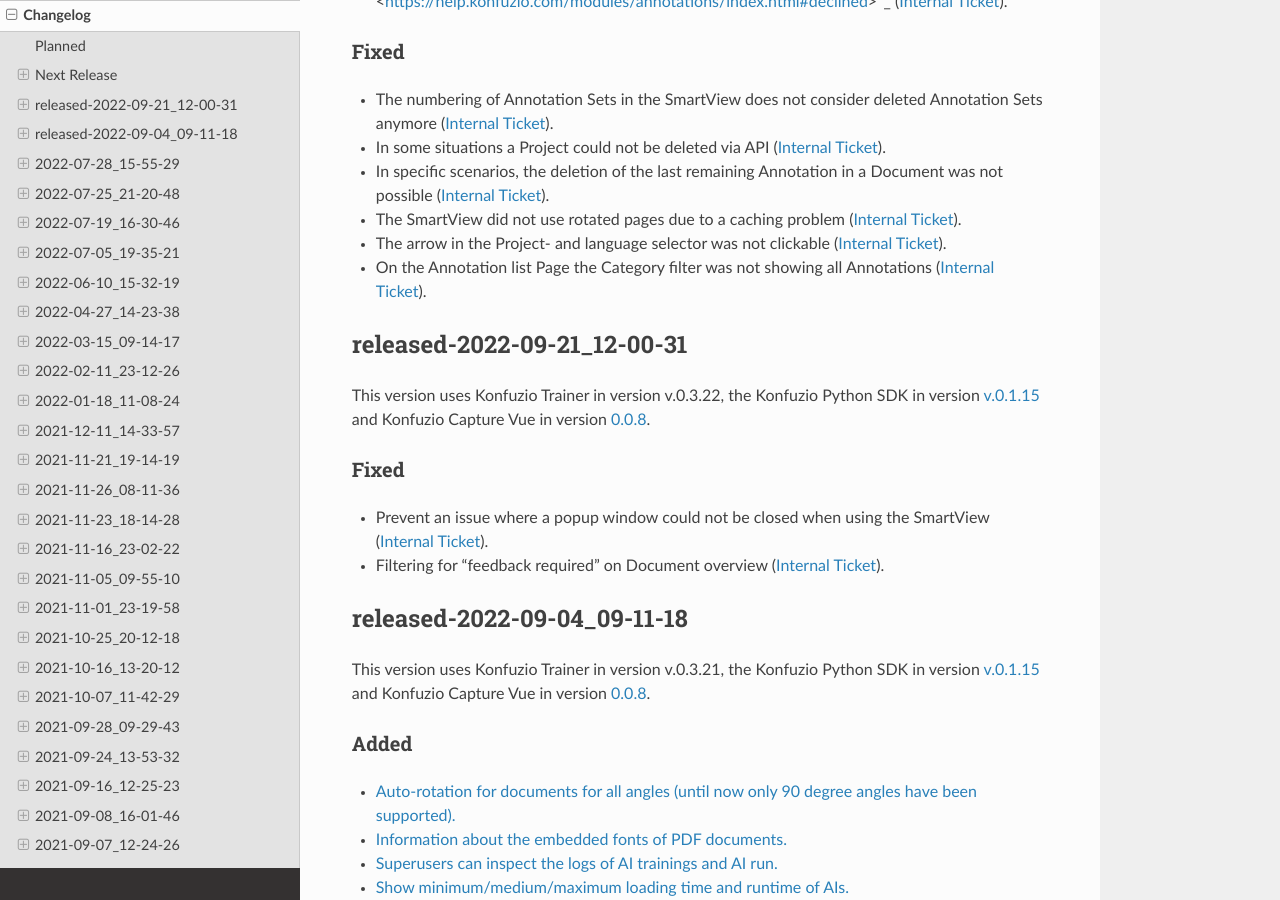
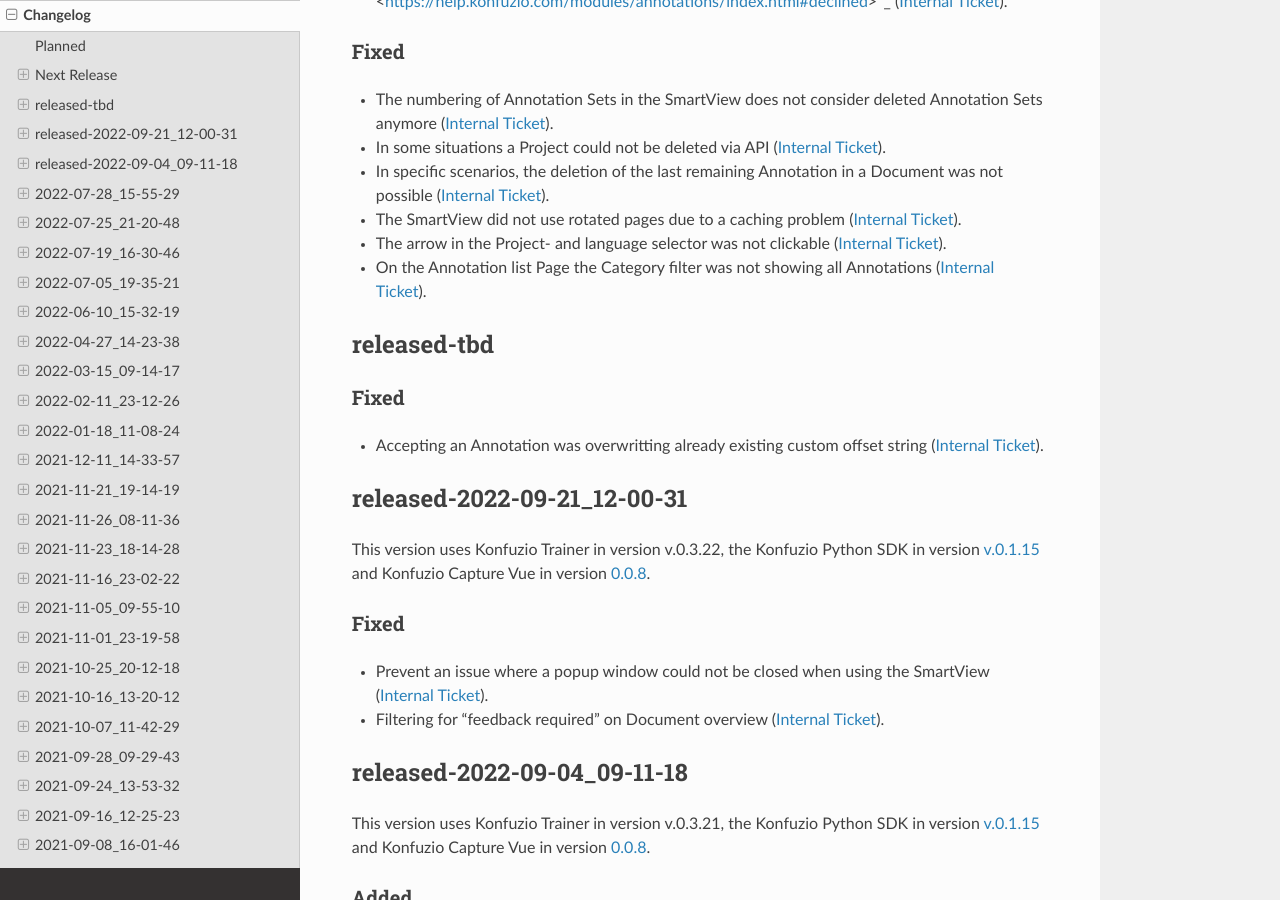
Before and after one commit to konfuzio-ai/konfuzio-sdk, a Sphinx documentation site: the page built from docs/web/changelog_app.md, in a window 1280 px wide and 900 px high, scrolled down 1606 px. Built offline with Sphinx 7.4.7 and the Read the Docs theme 2.0.0, drawn with Linux system fonts in a browser that asks for light colours.

Commit message:
Update changelog_app.md

```diff
--- a/docs/web/changelog_app.md
+++ b/docs/web/changelog_app.md
@@ -61,6 +61,11 @@
 - The SmartView did not use rotated pages due to a caching problem ([Internal Ticket](https://git.konfuzio.com/konfuzio/objectives/-/issues/9830)).
 - The arrow in the Project- and language selector was not clickable ([Internal Ticket](https://git.konfuzio.com/konfuzio/objectives/-/issues/9714)).
 - On the Annotation list Page the Category filter was not showing all Annotations ([Internal Ticket](https://git.konfuzio.com/konfuzio/objectives/-/issues/9732)).
+
+## released-tbd
+
+### Fixed
+- Accepting an Annotation was overwritting already existing custom offset string ([Internal Ticket](https://git.konfuzio.com/konfuzio/objectives/-/issues/9830)).
 
 ## released-2022-09-21_12-00-31
 
```
